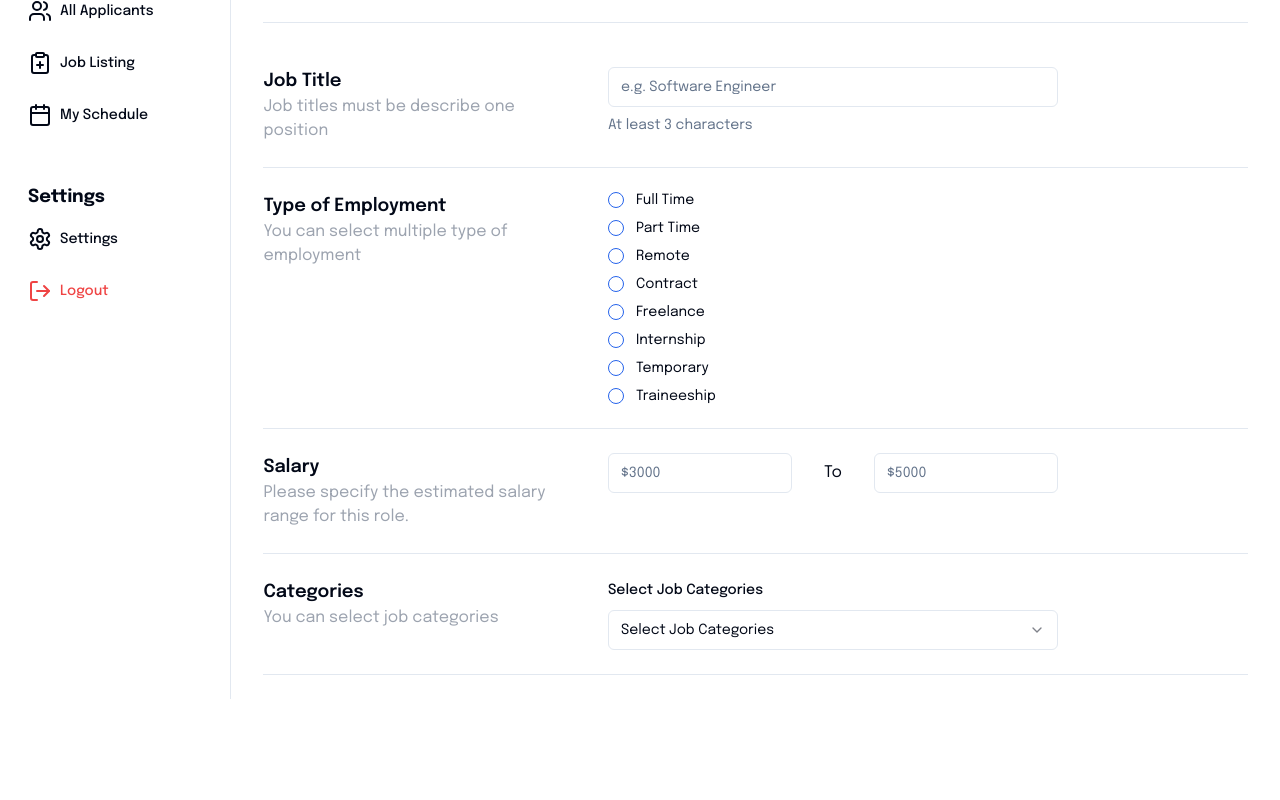
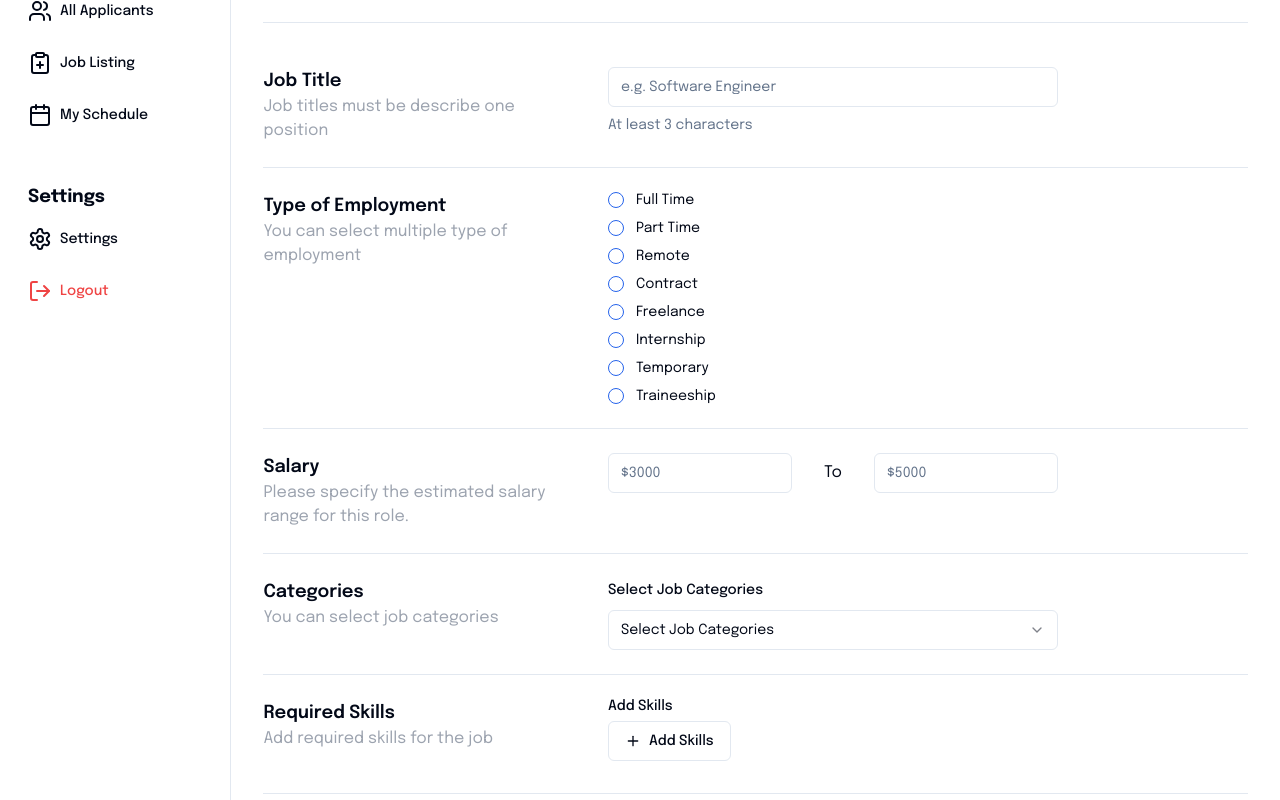
Before and after one commit to mazizf13/dashboard-job-hunt, a Next.js app: page /post-a-job in a window 1280 px wide. Shown: the part 226-1026 px from the top of the page. Before the commit the page ends 925 px from the top, so only its background shows below. Built offline with nearby package versions, Linux system fonts and the light colour scheme.

Commit message:
feat: input required skills

```diff
--- a/src/app/post-a-job/page.tsx
+++ b/src/app/post-a-job/page.tsx
@@ -1,6 +1,7 @@
 "use client";
 
 import FieldInput from "@/components/organisms/FieldInput";
+import InputSkills from "@/components/organisms/InputSkills";
 import {
   Form,
   FormControl,
@@ -198,6 +199,18 @@ const PostJobPage: FC<PostJobPageProps> = ({}) => {
               )}
             />
           </FieldInput>
+
+          {/* Required Skill */}
+          <FieldInput
+            title="Required Skills"
+            subtitle="Add required skills for the job"
+          >
+            <InputSkills
+              form={form}
+              name={"requiredSkills"}
+              label={"Add Skills"}
+            />
+          </FieldInput>
         </form>
       </Form>
     </div>
--- /dev/null
+++ b/src/components/organisms/InputSkills/index.tsx
@@ -0,0 +1,125 @@
+import { Badge } from "@/components/ui/badge";
+import { Button } from "@/components/ui/button";
+import {
+  FormControl,
+  FormField,
+  FormItem,
+  FormLabel,
+  FormMessage,
+} from "@/components/ui/form";
+import { Input } from "@/components/ui/input";
+jobFromSchema;
+import { jobFromSchema } from "@/lib/form-schema";
+import { PlusIcon } from "lucide-react";
+import { FC, useEffect, useRef, useState } from "react";
+
+interface InputSkillsProps {
+  form: any;
+  name: string;
+  label: string;
+}
+
+const InputSkills: FC<InputSkillsProps> = ({ form, name, label }) => {
+  const [isHide, setHide] = useState<boolean>(false);
+  const [values, setValues] = useState<string[]>([]);
+  const inputRef = useRef<HTMLInputElement>(null);
+
+  const handleSaveValue = () => {
+    const value = inputRef.current?.value;
+
+    if (value === "") {
+      return;
+    }
+
+    const newValue: any = [...values, value];
+
+    setValues(newValue);
+
+    form.setValue(name, newValue);
+
+    if (inputRef.current) {
+      inputRef.current.value = "";
+    }
+  };
+
+  const handleDeleteValue = (item: string) => {
+    const skills: any = values.filter((value: string) => item !== value);
+
+    setValues(skills);
+    form.setValue(name, skills);
+  };
+
+  useEffect(() => {
+    const val = form.getValues(name);
+
+    if (val && val.length > 0) {
+      setValues(val);
+    }
+  }, [form, name]);
+
+  return (
+    <FormField
+      control={form.control}
+      name={name}
+      render={({ field }) => (
+        <FormItem>
+          <FormLabel className="block">{label}</FormLabel>
+          <FormControl>
+            <>
+              <Button
+                type="button"
+                variant="outline"
+                className="mb-2"
+                onClick={() => setHide(!isHide)}
+              >
+                <PlusIcon className="w-4 h-4 mr-2" />
+                {label}
+              </Button>
+              {isHide && (
+                <div className="my-4 flex flex-row gap-4">
+                  <Input
+                    ref={inputRef}
+                    className="w-[246px]"
+                    placeholder="JavaScript"
+                  />
+                  <Button type="button" onClick={handleSaveValue}>
+                    Save
+                  </Button>
+                </div>
+              )}
+              <div className="space-x-3">
+                {values.map((item: string, key: number) => (
+                  <Badge
+                    variant={"outline"}
+                    key={key}
+                    onClick={() => handleDeleteValue(item)}
+                    className="cursor-pointer"
+                  >
+                    {item}
+                    <svg
+                      xmlns="http://www.w3.org/2000/svg"
+                      fill="none"
+                      viewBox="0 0 24 24"
+                      strokeWidth={1.5}
+                      stroke="currentColor"
+                      className="w-4 h-4 ml-2"
+                    >
+                      <path
+                        strokeLinecap="round"
+                        strokeLinejoin="round"
+                        d="M6 18L18 6M6 6l12 12"
+                      />
+                    </svg>
+                  </Badge>
+                ))}
+              </div>
+            </>
+          </FormControl>
+          <FormMessage />
+        </FormItem>
+      )}
+    />
+  );
+};
+
+export default InputSkills;
--- /dev/null
+++ b/src/components/ui/badge.tsx
@@ -0,0 +1,36 @@
+import * as React from "react";
+import { cva, type VariantProps } from "class-variance-authority";
+
+import { cn } from "@/lib/utils";
+
+const badgeVariants = cva(
+  "inline-flex items-center rounded-full border px-2.5 py-0.5 text-xs font-semibold transition-colors focus:outline-none focus:ring-2 focus:ring-ring focus:ring-offset-2",
+  {
+    variants: {
+      variant: {
+        default:
+          "border-transparent bg-primary text-primary-foreground hover:bg-primary/80",
+        secondary:
+          "border-transparent bg-secondary text-secondary-foreground hover:bg-secondary/80",
+        destructive:
+          "border-transparent bg-destructive text-destructive-foreground hover:bg-destructive/80",
+        outline: "text-foreground",
+      },
+    },
+    defaultVariants: {
+      variant: "default",
+    },
+  },
+);
+
+export interface BadgeProps
+  extends React.HTMLAttributes<HTMLDivElement>,
+    VariantProps<typeof badgeVariants> {}
+
+function Badge({ className, variant, ...props }: BadgeProps) {
+  return (
+    <div className={cn(badgeVariants({ variant }), className)} {...props} />
+  );
+}
+
+export { Badge, badgeVariants };
```
